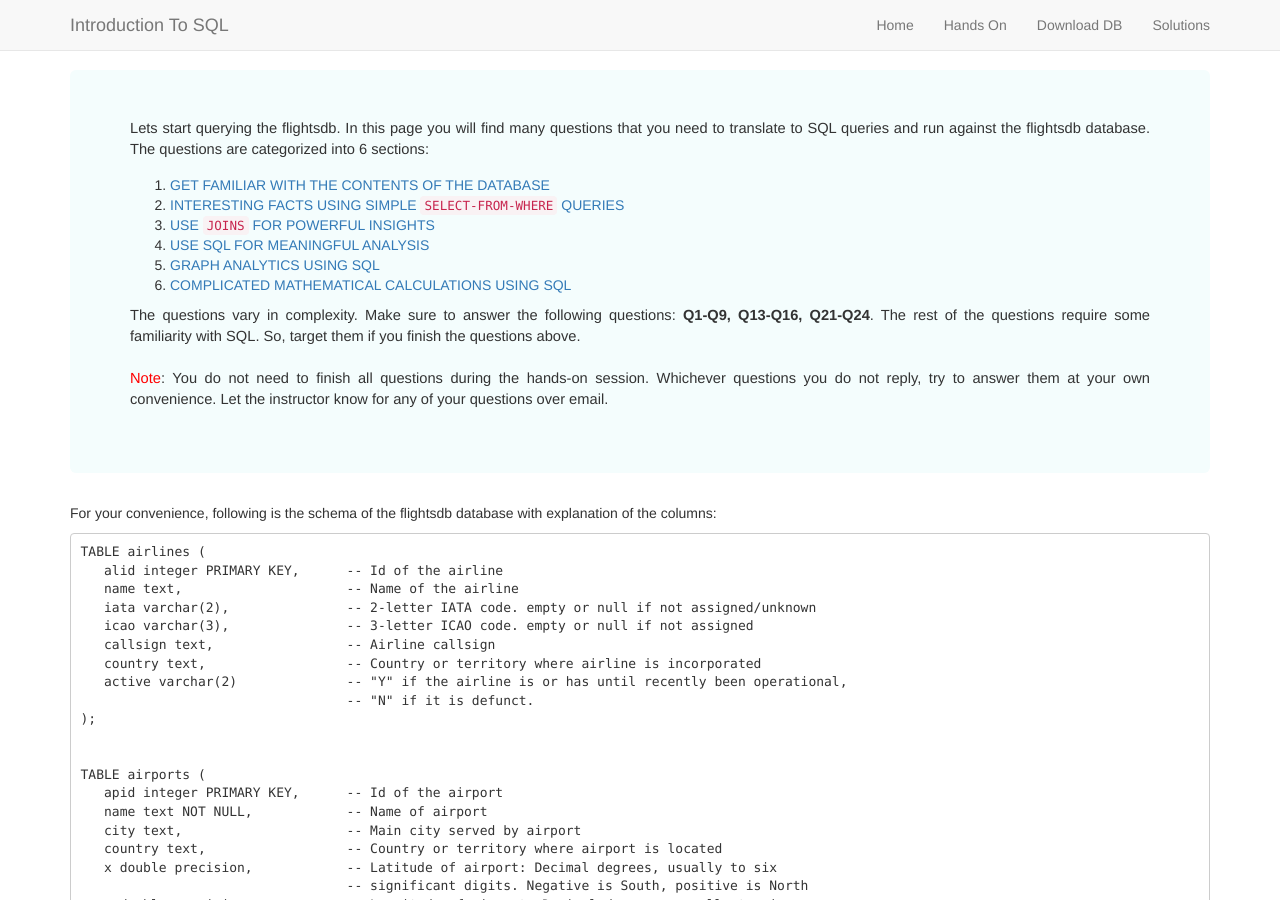
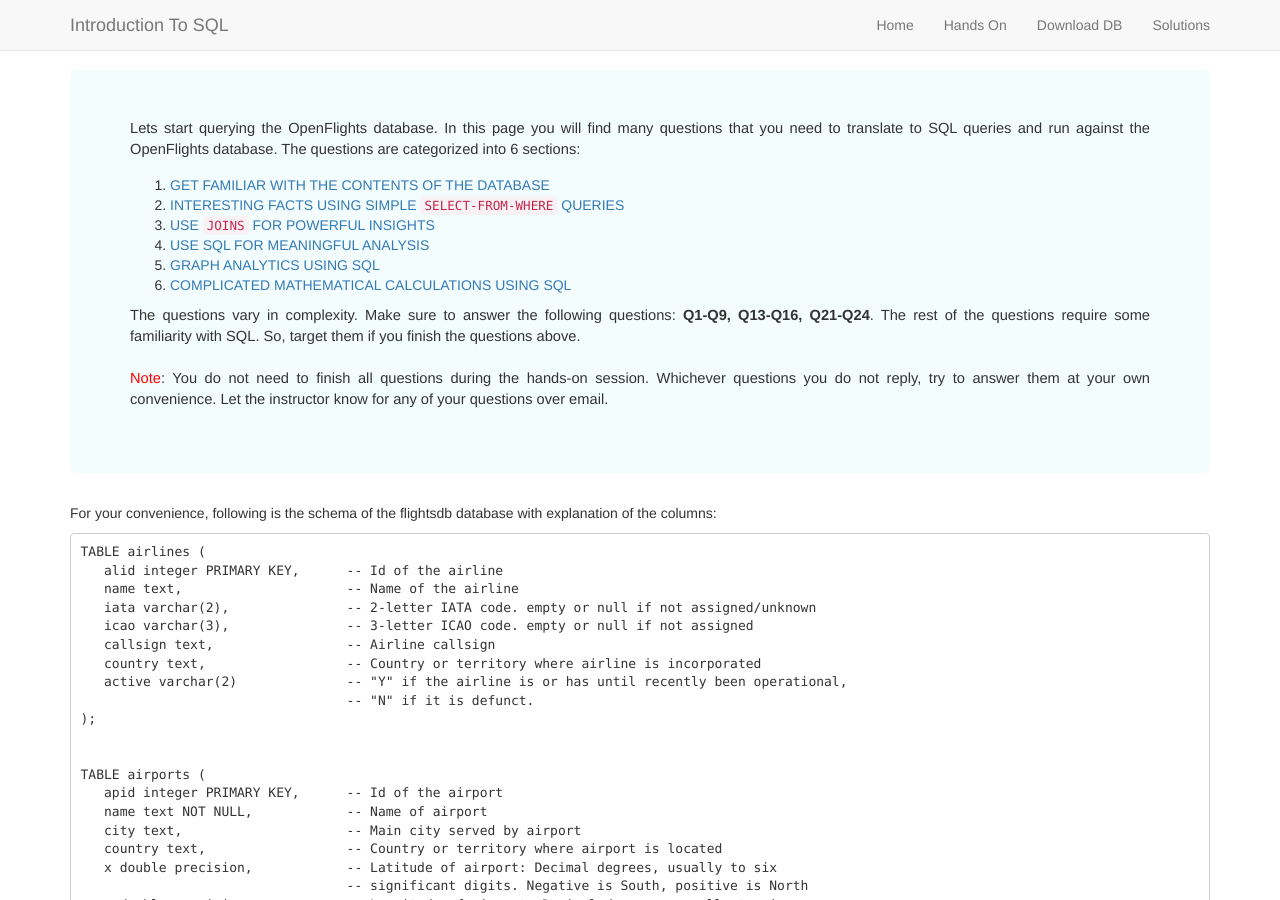
Before and after one commit to psfotis/sqlseminar, a Jekyll site: the page built from docs/exercises/index.md, in a window 1280 px wide and 900 px high. Built offline with Jekyll 4.4.1, drawn with Linux system fonts in a browser that asks for light colours; nearby versions of some CDN libraries.

Commit message:
Update index.md

```diff
--- a/docs/exercises/index.md
+++ b/docs/exercises/index.md
@@ -5,8 +5,8 @@ comments: false
 
 <div class="jumbotron" style="background-color: #F4FDFD">
 <p style="font-size: 11pt; text-align: justify">
-Lets start querying the flightsdb. In this page you will find many questions that you need
-to translate to SQL queries and run against the flightsdb database. The questions are categorized into 6 sections:
+Lets start querying the OpenFlights database. In this page you will find many questions that you need
+to translate to SQL queries and run against the OpenFlights database. The questions are categorized into 6 sections:
 </p>
 
 <ol>
```
